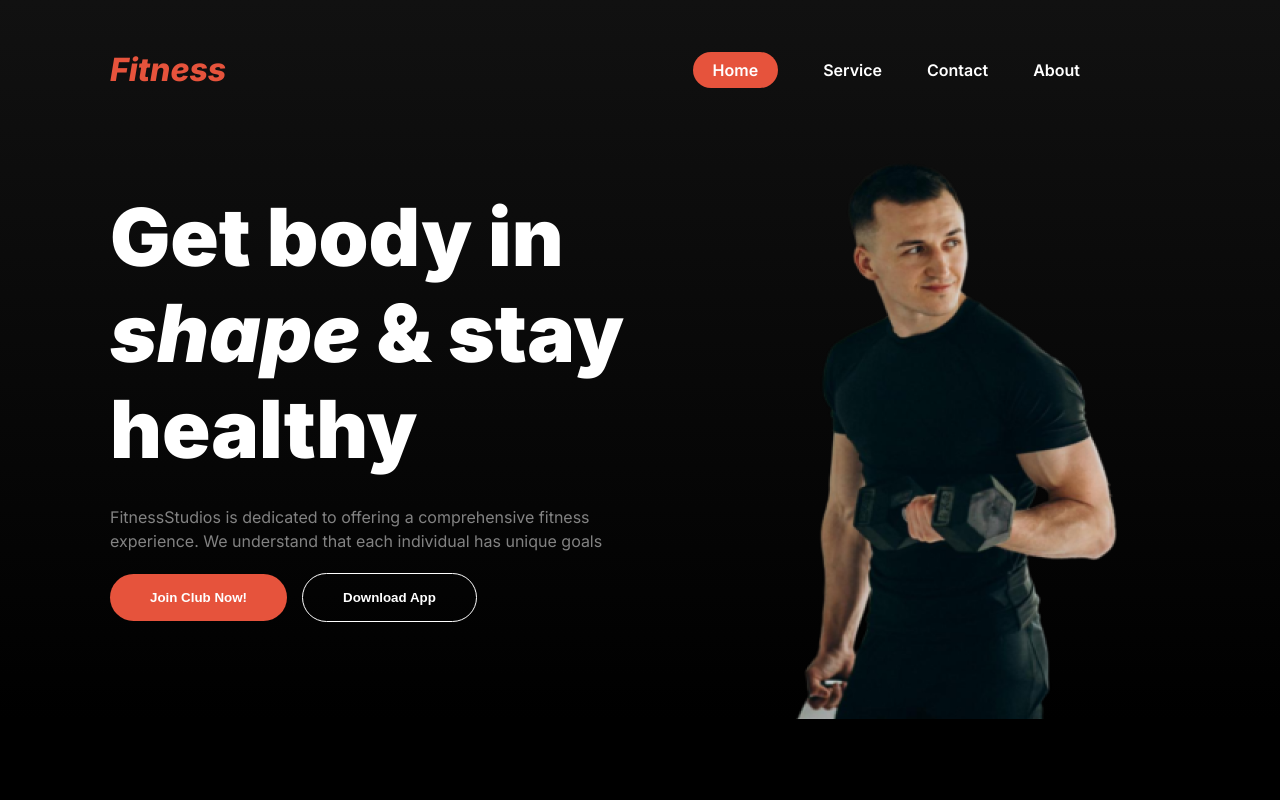
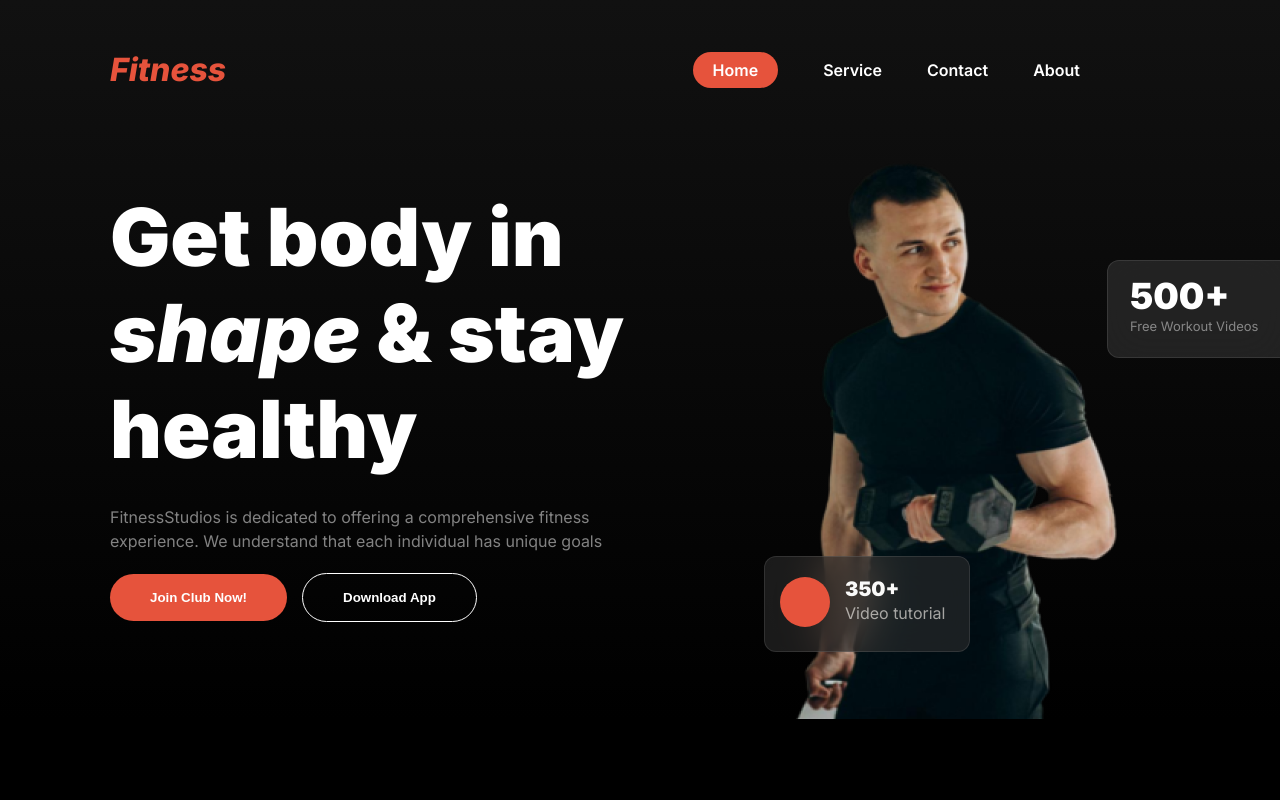
Before and after one commit to shahid-ahmed1/assignment-number-2, a plain HTML site: page index.html in a window 1280 px wide. Shown: the top 800 px of the page. Drawn offline with Linux system fonts and the light colour scheme.

Commit message:
complete all main part

```diff
--- a/index.html
+++ b/index.html
@@ -37,6 +37,21 @@
             </div>
             <div class="banner-img"></div>
            <img src="./images/Images 2.png" alt="">
+           <div class="free">
+            <h3>500+</h3>
+            <p>Free Workout Videos</p>
+           </div>
+           <div class="tutorial">
+            <div class="cercle">
+
+            </div >
+            <div class="video">
+               <h3>350+</h3>
+               <p>Video tutorial</p>
+            </div>
+
+           </div>
+
         </div>
     </header>
 </div>
--- a/style/style.css
+++ b/style/style.css
@@ -97,6 +97,70 @@
   }
   .banner-img img{
     width: 100%;
+    position: relative;
+  }
+  .free{
+    padding: 15px 22px;
+    position: absolute;
+    width: 193px;
+    height: 98px;
+    left: 1107px;
+    top: 260px;
+    box-sizing: border-box;
+    border: 1px solid rgba(255, 255, 255, 0.1);
+    border-radius: 12px;
+    backdrop-filter: blur(20px);
+    background: rgba(255, 255, 255, 0.1);
+  }
+  .free h3{
+    color: rgb(255, 255, 255);
+    font-size: 2.25rem;
+    font-weight: 900;
+    line-height: 40px;
+
+  }
+  .free p{
+    opacity: 0.7;
+    color: rgba(255, 255, 255, 0.65);
+    font-size: 13px;
+    font-weight: 400;
+    line-height: 20px;
+
+  }
+  .tutorial{
+    padding: 20px 15px;
+    position: absolute;
+    width: 206px;
+    height: 96px;
+    left: 764px;
+    top: 556px;
+    display: flex;
+    gap: 15px;
+    box-sizing: border-box;
+    border: 1px solid rgba(255, 255, 255, 0.1);
+    border-radius: 12px;
+    backdrop-filter: blur(20px);
+    background: rgba(48, 48, 48, 0.54);
+  }
+  .cercle{
+    border-radius: 50%;
+    background: rgb(230, 83, 60);
+    width: 50px;
+    height: 50px;
+  }
+  .video h3{
+    color: rgb(250, 250, 249);
+    font-size: 1.25rem;
+    font-weight: 900;
+    line-height: 24px;
+
+  }
+  .video p{
+    /* body-text */
+    color: rgba(239, 237, 232, 0.65);
+    font-size: 1rem;
+    font-weight: 400;
+    line-height: 24px;
   }
   .input-btn{
     display: flex;
@@ -434,6 +498,14 @@ footer{
     .bmi-chart{
       width: 100%;
     }
+     .tutorial{
+      left: 10px;
+      top: 1040px;
+     }
+     .free{
+      left:225px;
+      top: 780px;
+     }
 
 
 }
```
